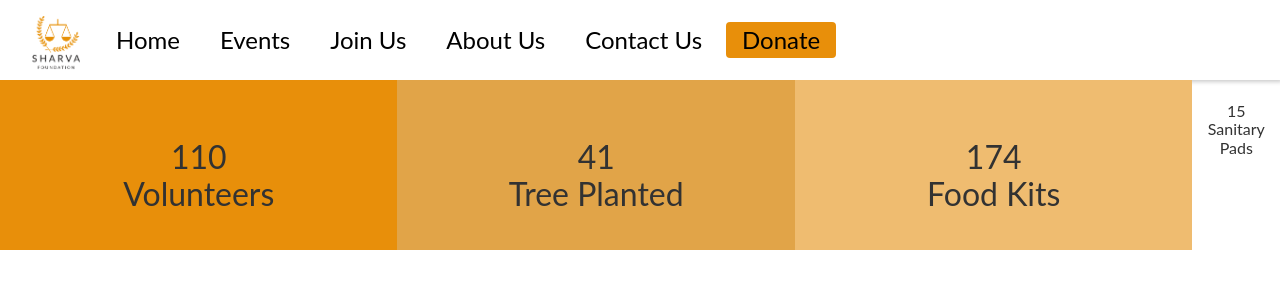
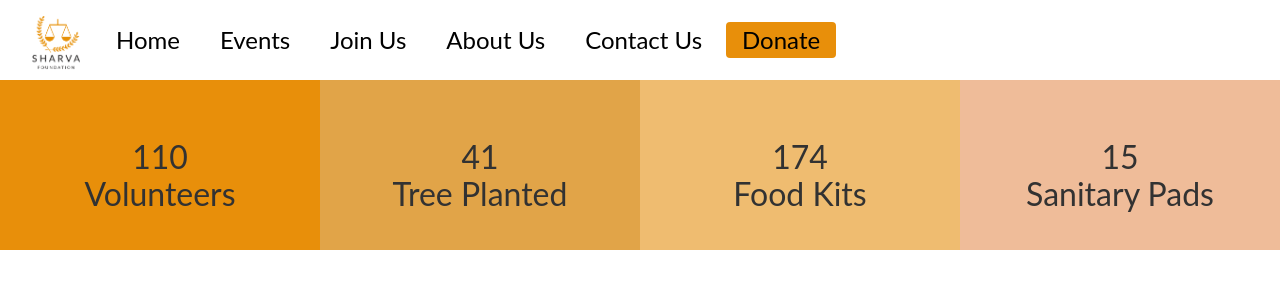
Before and after one commit to sohamkhade/sharvafoundationv2, a React (Create React App) app: page / in a window 1280 px wide. Shown: the top 300 px of the page. Built offline with nearby package versions, Linux system fonts and the light colour scheme.

Commit message:
Added css code for box-4 (Sanitary pads column)

```diff
--- a/src/Component/CounterUp/counterUp.css
+++ b/src/Component/CounterUp/counterUp.css
@@ -71,3 +71,18 @@
   /* margin-right: 25px; */
   background-color: #efbc70;
 }
+
+/* Box 4 of the section Counter*/
+
+.box-4 {
+  display: flex;
+  justify-content: center;
+  align-items: center;
+  flex-direction: column;
+  font-size: 2rem;
+  /* border: 2px solid white; */
+  height: 170px;
+  width: 33.33%;
+  /* margin-right: 25px; */
+  background-color: #efbc99;
+}
```
